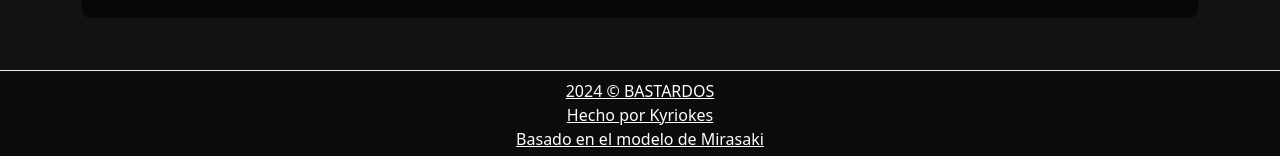
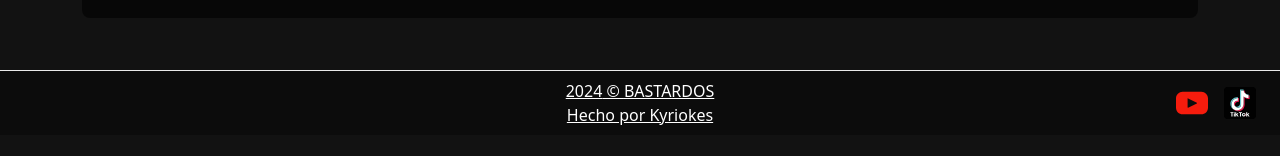
Before and after one commit to Kyriokes/Bastardos, a Next.js app: page / in a window 1280 px wide. Shown: the part 835-991 px from the top of the page. After the commit the page ends 970 px from the top, so only its background shows below. Built offline with nearby package versions, Linux system fonts and the light colour scheme; no server answers.

Commit message:
added ticktok adn youtube on footer

```diff
--- a/src/components/Footer.jsx
+++ b/src/components/Footer.jsx
@@ -1,13 +1,90 @@
-import React from 'react';
-import Row from 'react-bootstrap/Row';
-import styles from '../styles/Footer.module.css';
+import React from "react";
+import Row from "react-bootstrap/Row";
+import styles from "../styles/Footer.module.css";
+import Link from "next/link";
 
-const BRANDING_NAME= 'BASTARDOS';
-const BRANDING_URL= 'https://discord.com/invite/qEmJcmmv6r';
+const BRANDING_NAME = "BASTARDOS";
+const BRANDING_URL = "https://discord.com/invite/qEmJcmmv6r";
+
+const youtube = (
+	<svg
+		height="100%"
+		width="100%"
+		version="1.1"
+		id="Layer_1"
+		xmlns="http://www.w3.org/2000/svg"
+		xmlnsXlink="http://www.w3.org/1999/xlink"
+		viewBox="0 0 461.001 461.001"
+		xmlSpace="preserve"
+	>
+		<g>
+			<path
+				style={{ fill: "#F61C0D" }}
+				d="M365.257,67.393H95.744C42.866,67.393,0,110.259,0,163.137v134.728
+          c0,52.878,42.866,95.744,95.744,95.744h269.513c52.878,0,95.744-42.866,95.744-95.744V163.137
+          C461.001,110.259,418.135,67.393,365.257,67.393z M300.506,237.056l-126.06,60.123c-3.359,1.602-7.239-0.847-7.239-4.568V168.607
+          c0-3.774,3.982-6.22,7.348-4.514l126.06,63.881C304.363,229.873,304.298,235.248,300.506,237.056z"
+			/>
+		</g>
+	</svg>
+);
+
+const tiktok = (
+	<svg
+		width="100%"
+		height="100%"
+		viewBox="0 0 250 250"
+		xmlns="http://www.w3.org/2000/svg"
+	>
+		<g clipRule="evenodd" fillRule="evenodd">
+			<path
+				d="M25 0h200c13.808 0 25 11.192 25 25v200c0 13.808-11.192 25-25 25H25c-13.808 0-25-11.192-25-25V25C0 11.192 11.192 0 25 0z"
+				fill="#010101"
+			/>
+			<path
+				d="M156.98 230c7.607 0 13.774-6.117 13.774-13.662s-6.167-13.663-13.774-13.663h-2.075c7.607 0 13.774 6.118 13.774 13.663S162.512 230 154.905 230z"
+				fill="#ee1d51"
+			/>
+			<path
+				d="M154.717 202.675h-2.075c-7.607 0-13.775 6.118-13.775 13.663S145.035 230 152.642 230h2.075c-7.608 0-13.775-6.117-13.775-13.662s6.167-13.663 13.775-13.663z"
+				fill="#66c8cf"
+			/>
+			<ellipse
+				cx="154.811"
+				cy="216.338"
+				fill="#010101"
+				rx="6.699"
+				ry="6.643"
+			/>
+			<path
+				d="M50 196.5v6.925h8.112v26.388h8.115v-26.201h6.603l2.264-7.112zm66.415 0v6.925h8.112v26.388h8.115v-26.201h6.603l2.264-7.112zm-39.81 3.93c0-2.17 1.771-3.93 3.959-3.93 2.19 0 3.963 1.76 3.963 3.93s-1.772 3.93-3.963 3.93c-2.188-.001-3.959-1.76-3.959-3.93zm0 6.738h7.922v22.645h-7.922zM87.924 196.5v33.313h7.925v-8.608l2.453-2.248L106.037 230h8.49l-11.133-16.095 10-9.733h-9.622l-7.923 7.86V196.5zm85.47 0v33.313h7.926v-8.608l2.452-2.248L191.509 230H200l-11.133-16.095 10-9.733h-9.622l-7.925 7.86V196.5z"
+				fill="#ffffff"
+			/>
+			<path
+				d="M161.167 81.186c10.944 7.819 24.352 12.42 38.832 12.42V65.755a39.26 39.26 0 0 1-8.155-.853v21.923c-14.479 0-27.885-4.601-38.832-12.42v56.835c0 28.432-23.06 51.479-51.505 51.479-10.613 0-20.478-3.207-28.673-8.707C82.187 183.57 95.23 189.5 109.66 189.5c28.447 0 51.508-23.047 51.508-51.48V81.186zm10.06-28.098c-5.593-6.107-9.265-14-10.06-22.726V26.78h-7.728c1.945 11.09 8.58 20.565 17.788 26.308zm-80.402 99.107a23.445 23.445 0 0 1-4.806-14.256c0-13.004 10.548-23.547 23.561-23.547a23.6 23.6 0 0 1 7.147 1.103V87.022a51.97 51.97 0 0 0-8.152-.469v22.162a23.619 23.619 0 0 0-7.15-1.103c-13.013 0-23.56 10.543-23.56 23.548 0 9.195 5.272 17.157 12.96 21.035z"
+				fill="#ee1d52"
+			/>
+			<path
+				d="M153.012 74.405c10.947 7.819 24.353 12.42 38.832 12.42V64.902c-8.082-1.72-15.237-5.942-20.617-11.814-9.208-5.743-15.843-15.218-17.788-26.308H133.14v111.239c-.046 12.968-10.576 23.468-23.561 23.468-7.652 0-14.45-3.645-18.755-9.292-7.688-3.878-12.96-11.84-12.96-21.035 0-13.005 10.547-23.548 23.56-23.548 2.493 0 4.896.388 7.15 1.103V86.553c-27.945.577-50.42 23.399-50.42 51.467 0 14.011 5.597 26.713 14.68 35.993 8.195 5.5 18.06 8.707 28.673 8.707 28.445 0 51.505-23.048 51.505-51.479z"
+				fill="#ffffff"
+			/>
+			<path
+				d="M191.844 64.902v-5.928a38.84 38.84 0 0 1-20.617-5.887 38.948 38.948 0 0 0 20.617 11.815zM153.439 26.78a39.524 39.524 0 0 1-.427-3.198V20h-28.028v111.24c-.045 12.967-10.574 23.467-23.56 23.467-3.813 0-7.412-.904-10.6-2.512 4.305 5.647 11.103 9.292 18.755 9.292 12.984 0 23.515-10.5 23.561-23.468V26.78zm-44.864 59.773v-6.311a51.97 51.97 0 0 0-7.067-.479C73.06 79.763 50 102.811 50 131.24c0 17.824 9.063 33.532 22.835 42.772-9.083-9.28-14.68-21.982-14.68-35.993 0-28.067 22.474-50.889 50.42-51.466z"
+				fill="#69c9d0"
+			/>
+			<path
+				d="M154.904 230c7.607 0 13.775-6.117 13.775-13.662s-6.168-13.663-13.775-13.663h-.188c-7.607 0-13.774 6.118-13.774 13.663S147.109 230 154.716 230zm-6.792-13.662c0-3.67 3-6.643 6.7-6.643 3.697 0 6.697 2.973 6.697 6.643s-3 6.645-6.697 6.645c-3.7-.001-6.7-2.975-6.7-6.645z"
+				fill="#ffffff"
+			/>
+		</g>
+	</svg>
+);
 
 const Footer = () => {
 	return (
 		<footer className={styles.footer}>
+      <div></div>
+			<div className={styles.credit}>
 				<Row>
 					<a
 						href={BRANDING_URL}
@@ -18,13 +95,6 @@ const Footer = () => {
 					</a>
 				</Row>
 				<Row>
-        {/*
-          Bruh =(
-          Why would you remove this?
-          It's a free, open-source tool - leave credit where credit is due
-          Nothing is stopping you from doing so - though
-          Just your own conscious, hopefully
-        */}
 					<a
 						href="https://github.com/Kyriokes"
 						target="_blank"
@@ -32,14 +102,12 @@ const Footer = () => {
 					>
 						Hecho por Kyriokes
 					</a>
-        <a
-          href="https://mirasaki.dev/"
-          target="_blank"
-          rel="noopener noreferrer"
-        >
-          Basado en el modelo de Mirasaki
-        </a>
 				</Row>
+			</div>
+			<div className={styles.buttons}>
+				<Link className={styles.button} href="https://www.youtube.com/@BastardosDayZ" passHref>{youtube}</Link>
+				<Link className={styles.button} href="https://www.tiktok.com/@bastardos.dayz" passHref>{tiktok}</Link>
+			</div>
 		</footer>
 	);
 };
--- a/src/styles/Footer.module.css
+++ b/src/styles/Footer.module.css
@@ -1,21 +1,30 @@
 .footer {
   z-index: 101;
-  /* Footer, 1 above no-access-overlay */
-  /* align-self: center; */
-  /* max-width: 225px; */
-  /* margin-bottom: .3em; */
+  display: flex;
+  flex-direction: row;
+  padding: .5rem 1rem;
+  border-top: 1px solid #eaeaea;
+  justify-content: space-between;
+  align-items: center;
+  text-align: center;
+  background-color: rgba(0, 0, 0, .3);
+}
+.credit{
+  margin-left: 6rem;
+  z-index: 101;
   display: flex;
   flex-direction: column;
-  padding: .5rem 1rem;
-  border-top: 1px solid #eaeaea;
   justify-content: center;
   align-items: center;
   text-align: center;
-  /* border-radius: 25px; */
-  background-color: rgba(0, 0, 0, .3);
+}
+.buttons{
+  display: flex;
+  justify-content: flex-end;
+
 }
 
-.footer a {
+.credit a {
   display: flex;
   justify-content: center;
   align-items: center;
@@ -23,12 +32,27 @@
   color: white;
 }
 
-.footer a:hover,
-.footer a:active {
+.credit a:hover,
+.credit a:active {
   text-decoration: underline;
   scale: 1.05;
   transition: all 550ms,
     color 0ms;
+}
+
+
+.button{
+  border: none;
+  width: 3rem;
+  height: 3rem;
+
+  padding: 0.5rem;
+  background-color: #eaeaea00;
+}
+
+.button:hover{
+  scale: 1.05;
+  transition: all 550ms
 }
 
 @media (max-width: 1000px) {}
```
Lines whose indentation alone changed are shown as unchanged.
